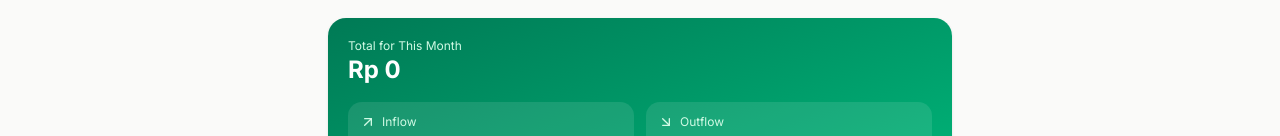
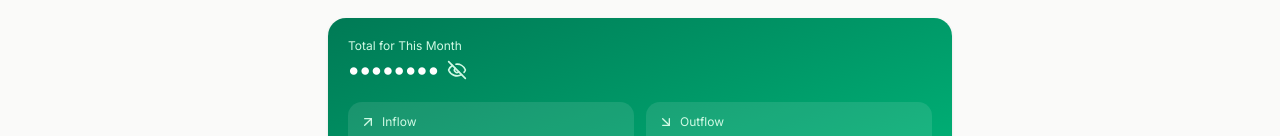
Before and after one commit to FahmiDhika/Money-Tracker, a Next.js app: page /history in a window 1280 px wide. Shown: the part 211-347 px from the top of the page. Built offline with nearby package versions, Linux system fonts and the light colour scheme; no server answers; the database is empty.

Commit message:
fix eye on balance header home and summary card history

```diff
--- a/src/app/(dashboard)/history/_components/summary-card.tsx
+++ b/src/app/(dashboard)/history/_components/summary-card.tsx
@@ -1,6 +1,9 @@
+"use client";
+
 import Link from "next/link";
-import { ArrowDownRight, ArrowUpRight } from "lucide-react";
+import { ArrowDownRight, ArrowUpRight, Eye, EyeOff } from "lucide-react";
 import { formatCurrency } from "@/lib/utils";
+import { useState } from "react";
 
 type SummaryCardProps = {
   inflow: number;
@@ -18,6 +21,7 @@ export function SummaryCard({
   rangeEnd,
 }: SummaryCardProps) {
   const total = inflow - outflow;
+  const [hidden, setHidden] = useState(true);
 
   return (
     <div className="rounded-2xl bg-linear-to-br from-emerald-700 to-emerald-500 p-5 text-white shadow-sm">
@@ -25,7 +29,19 @@ export function SummaryCard({
       <p
         className={`mb-4 text-2xl font-bold ${total < 0 ? "text-red-100" : "text-white"}`}
       >
-        {formatCurrency(total)}
+        <div className="flex gap-2">
+          {hidden ? "••••••••" : formatCurrency(total)}
+          <button
+            onClick={() => setHidden((h) => !h)}
+            className="text-emerald-100 hover:text-white"
+          >
+            {hidden ? (
+              <EyeOff className="h-5 w-5" />
+            ) : (
+              <Eye className="h-5 w-5" />
+            )}
+          </button>
+        </div>
       </p>
 
       <div className="grid grid-cols-2 gap-3">
--- a/src/app/(dashboard)/home/_components/balance-header.tsx
+++ b/src/app/(dashboard)/home/_components/balance-header.tsx
@@ -5,7 +5,7 @@ import { Eye, EyeOff, Wallet } from "lucide-react";
 import { formatCurrency } from "@/lib/utils";
 
 export function BalanceHeader({ balance }: { balance: number }) {
-  const [hidden, setHidden] = useState(false);
+  const [hidden, setHidden] = useState(true);
 
   return (
     <div className="rounded-2xl bg-linear-to-br from-emerald-700 to-emerald-500 p-5 text-white shadow-sm">
```
